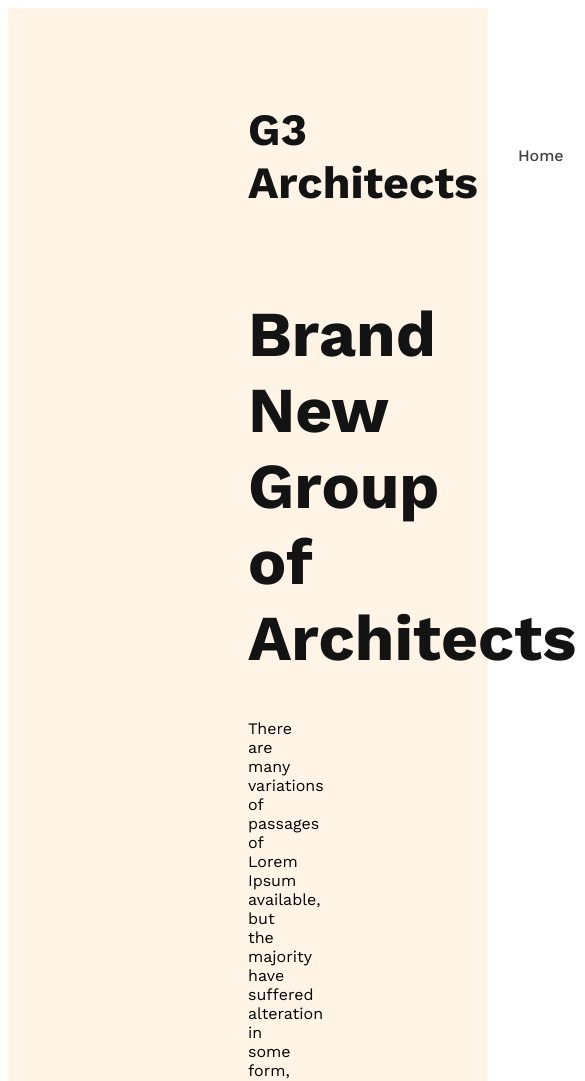
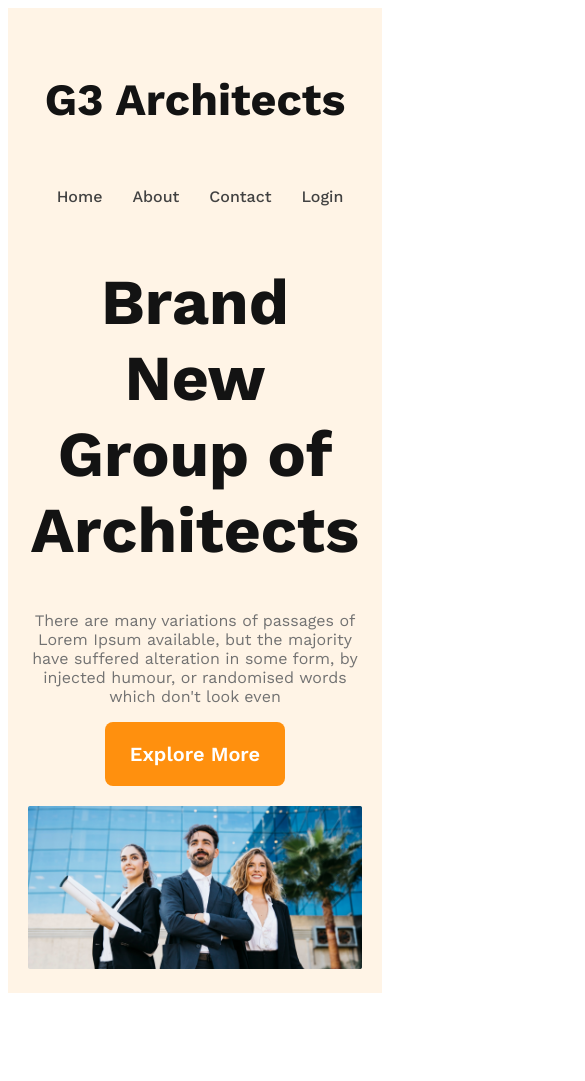
Before and after one commit to Taiyob/architects-page, a plain HTML site: page index.html in a window 390 px wide. Shown: the top 1081 px of the page, 585 px wide, since content can reach past the window. After the commit the page ends 1001 px from the top, so only its background shows below. Drawn offline with nearby package versions, Linux system fonts and the light colour scheme.

Commit message:
finish header

```diff
--- a/styles/architects.css
+++ b/styles/architects.css
@@ -6,7 +6,14 @@
     font-family: 'Work Sans', sans-serif;
 }
 .btn-primary{
-
+    border-radius: 8px;
+    background: #FF900E;
+    padding: 20px 25px;
+    color: #FFF;
+    font-size: 1.25rem;
+    font-weight: 600;
+    cursor: pointer;
+    border: 0;
 }
 /*  header styles */
 header{
@@ -48,5 +55,30 @@ nav li a{
     color: #131313;
 }
 .banner-description{
-    counter-reset: #727272;
+    color: #727272;
 }
+.banner img{
+    margin-top: 20px;
+    width: 100%;
+}
+/*quick list and feature*/
+
+
+
+/*responsive media*/
+@media screen and (max-width:576px) {
+    header{
+        padding: 20px;
+    }
+    nav{
+        flex-direction: column;
+    }
+}
+@media screen and (min-width:577px) and (max-width:960px) {
+    header{
+        padding: 50px;
+    }
+    nav{
+        flex-direction: column;
+    }
+}
```
